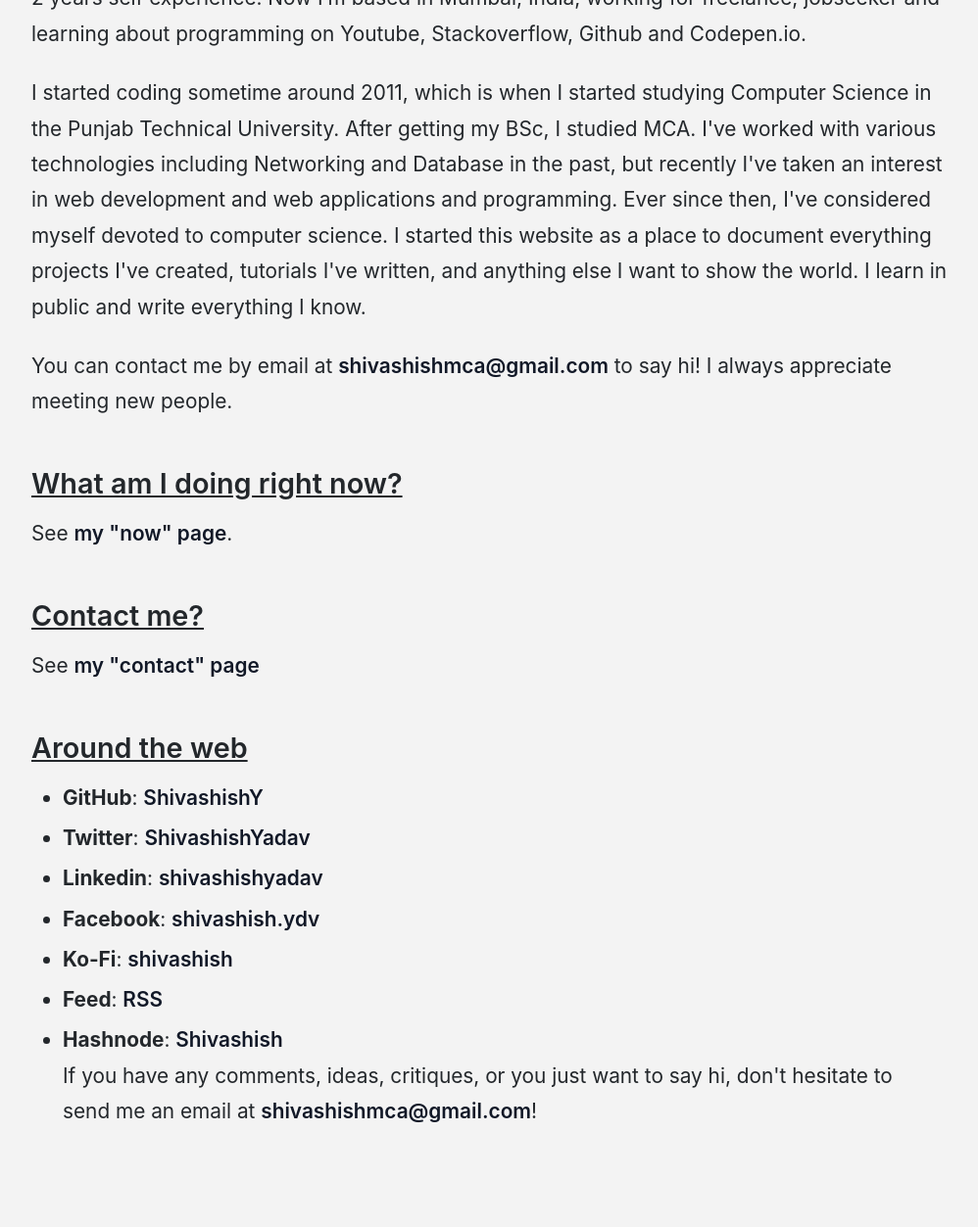
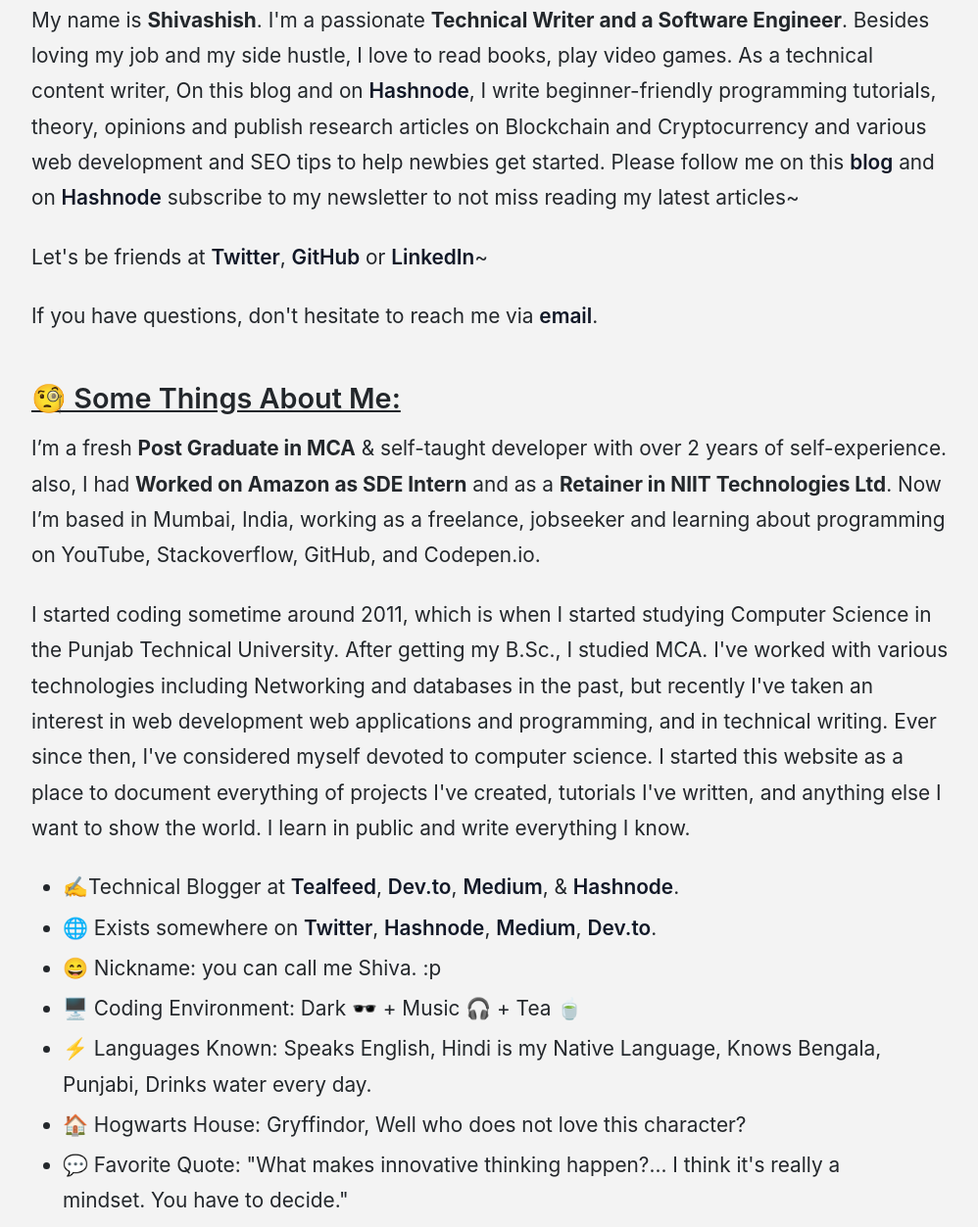
Before and after one commit to ShivashishY/shiva, a Gatsby site: page /about/ in a window 1280 px wide. Shown: the part 676-1929 px from the top of the page at 98% size, without its empty margins (140-1138 px from the left). Built offline with nearby package versions, Linux system fonts and the light colour scheme; Gatsby itself is replaced by a stand-in of ours.

Commit message:
updated about me

```diff
--- a/content/pages/about.md
+++ b/content/pages/about.md
@@ -4,32 +4,31 @@
 template: page
 ---
 
-Nice to see you here! You have landed on My Blog website.
+![Hnet-image.gif](https://cdn.hashnode.com/res/hashnode/image/upload/v1642965201692/VokJ8Vg3Q.gif)
 
-![Me](../images/shiva3.png)
+### 👋 Hello world!
 
-Hello! 👋🏽 I’m Shivashish Yadav a fresh Post Graduate in MCA & self-taught developer with over 2 years self experience. Now I’m based in Mumbai, India, working for freelance, jobseeker and learning about programming on Youtube, Stackoverflow, Github and Codepen.io.
+My name is **Shivashish**. I'm a passionate **Technical Writer and a Software Engineer**. Besides loving my job and my side hustle, I love to read books, play video games. As a technical content writer,  On this blog and on [Hashnode](https://shiva.hashnode.dev), I write beginner-friendly programming tutorials, theory, opinions and publish research articles on Blockchain and Cryptocurrency and various web development and SEO tips to help newbies get started. Please follow me on this [blog](https://shivas.gtsb.io) and on [Hashnode](https://shiva.hashnode.dev) subscribe to my newsletter to not miss reading my latest articles~
 
-I started coding sometime around 2011, which is when I started studying Computer Science in the Punjab Technical University. After getting my BSc, I studied MCA. I've worked with various technologies including Networking and Database in the past, but recently I've taken an interest in web development and web applications and programming. Ever since then, I've considered myself devoted to computer science.
-I started this website as a place to document everything projects I've created, tutorials I've written, and anything else I want to show the world. I learn in public and write everything I know.
+Let's be friends at [Twitter](https://twitter.com/shivashishyadav), [GitHub](https://github.com/shivashishy) or [LinkedIn](https://www.linkedin.com/in/shivashishyadav/)~
 
-You can contact me by email at shivashishmca@gmail.com to say hi! I always appreciate meeting new people.
+If you have questions, don't hesitate to reach me via [email](mailto:shivashishmca@gmail.com).
 
-### What am I doing right now?
+### 🧐 Some Things About Me:
 
-See [my "now" page](https://shivas.gtsb.io/now).
+I’m a fresh **Post Graduate in MCA** & self-taught developer with over 2 years of self-experience. also, I had **Worked on Amazon as SDE Intern** and as a **Retainer in NIIT Technologies Ltd**. Now I’m based in Mumbai, India, working as a freelance, jobseeker and learning about programming on YouTube, Stackoverflow, GitHub, and Codepen.io.
 
-### Contact me?
+I started coding sometime around 2011, which is when I started studying Computer Science in the Punjab Technical University. After getting my B.Sc., I studied MCA. I've worked with various technologies including Networking and databases in the past, but recently I've taken an interest in web development web applications and programming, and in technical writing. Ever since then, I've considered myself devoted to computer science.
+I started this website as a place to document everything of projects I've created, tutorials I've written, and anything else I want to show the world. I learn in public and write everything I know.
 
-See [my "contact" page](https://shivas.gtsb.io/contact)
+-   ✍️Technical Blogger at [Tealfeed](https://tealfeed.com/shivashish), [Dev.to](https://dev.to/shivashish), [Medium](https://shivashish-ydv.medium.com/), & [Hashnode](https://shiva.hashnode.dev).
+-   🌐 Exists somewhere on [Twitter](https://twitter.com/shivashishyadav), [Hashnode](https://shiva.hashnode.dev/), [Medium](https://shivashish-ydv.medium.com/), [Dev.to](https://dev.to/shivashish).
+-   😄 Nickname: you can call me Shiva. :p
+-   🖥️ Coding Environment: Dark 🕶️ + Music 🎧 + Tea 🍵
+-   ⚡ Languages Known: Speaks English, Hindi is my Native Language, Knows Bengala, Punjabi, Drinks water every day.
+-   🏠 Hogwarts House: Gryffindor, Well who does not love this character?
+-   💬 Favorite Quote: "What makes innovative thinking happen?... I think it's really a mindset. You have to decide."
 
-### Around the web
+### 👼 Support me
 
--   **GitHub**: [ShivashishY](https://github.com/ShivashishY)
--   **Twitter**: [ShivashishYadav](https://twitter.com/ShivashishYadav)
--   **Linkedin**: [shivashishyadav](https://www.linkedin.com/in/shivashishyadav/)
--   **Facebook**: [shivashish.ydv](https://www.facebook.com/shivashish.ydv/)
--   **Ko-Fi**: [shivashish](https://ko-fi.com/shivashish)
--   **Feed**: [RSS](https://shivas.gtsb.io/rss.xml)
--   **Hashnode**: [Shivashish](https://hashnode.com/@shivashish)
-If you have any comments, ideas, critiques, or you just want to say hi, don't hesitate to send me an email at [shivashishmca@gmail.com](mailto:shivashishmca@gmail.com)!
+Thanks for checking out my blog. If you have read some of my articles and liked them. Wish to write an article for you? Please contact me anywhere.
```
